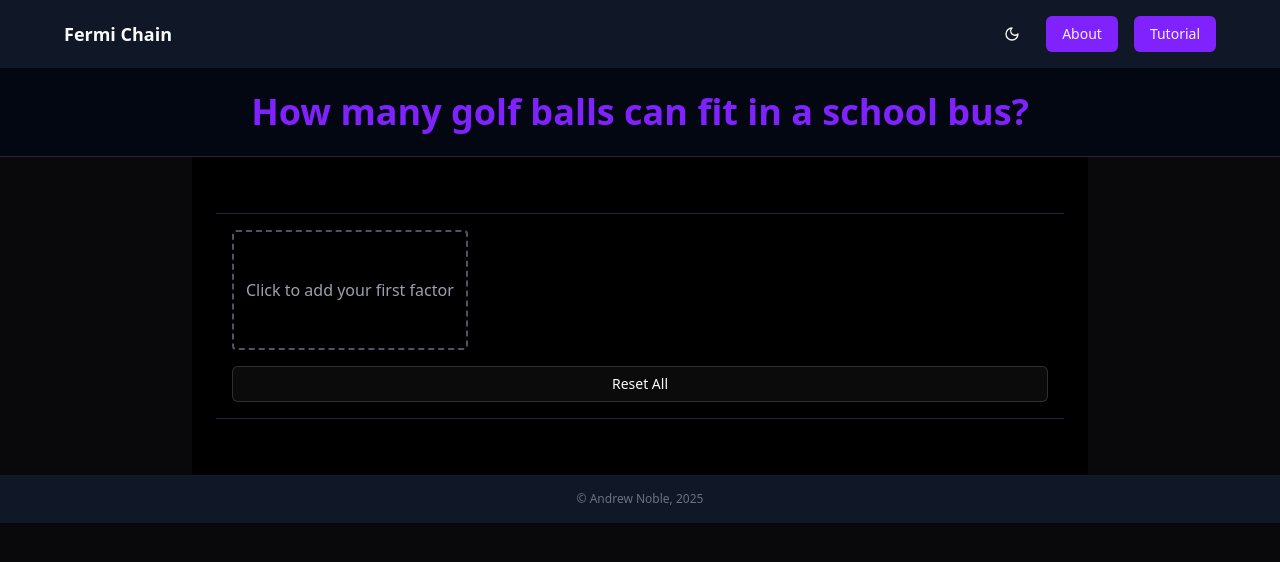
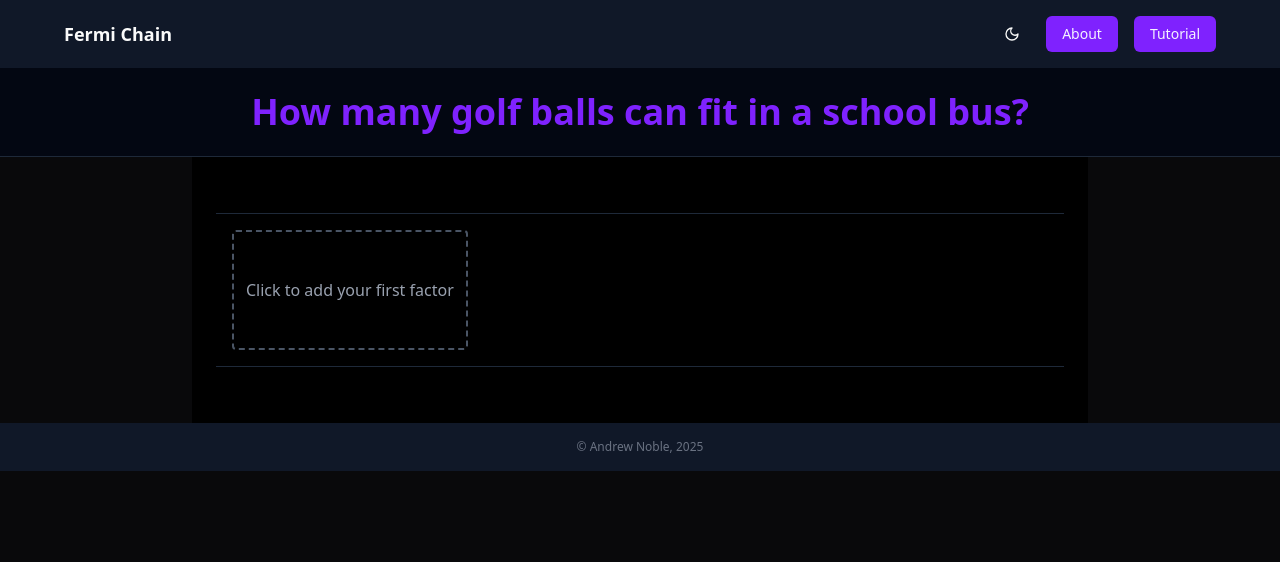
Before and after one commit to andrew-noble/fermi-chain, a React (Vite) app in the folder frontend/: page / in a window 1280 px wide. Shown: the top 562 px of the page. Built offline with nearby package versions, Linux system fonts and the light colour scheme.

Commit message:
make reset all button conditional

```diff
--- a/frontend/src/components/fermi-chain/FermiChainArea.tsx
+++ b/frontend/src/components/fermi-chain/FermiChainArea.tsx
@@ -108,6 +108,7 @@ export default function FermiChainArea({ chain, editor }: FermiChainAreaProps) {
   return (
     <div className="flex flex-col gap-4">
       <div className="flex flex-wrap gap-4">{renderItems()}</div>
+      {mode.type !== "INIT" && (
         <Button
           variant="outline"
           onClick={() => {
@@ -117,6 +118,7 @@ export default function FermiChainArea({ chain, editor }: FermiChainAreaProps) {
         >
           Reset All
         </Button>
+      )}
     </div>
   );
 }
```
Lines whose indentation alone changed are shown as unchanged.
